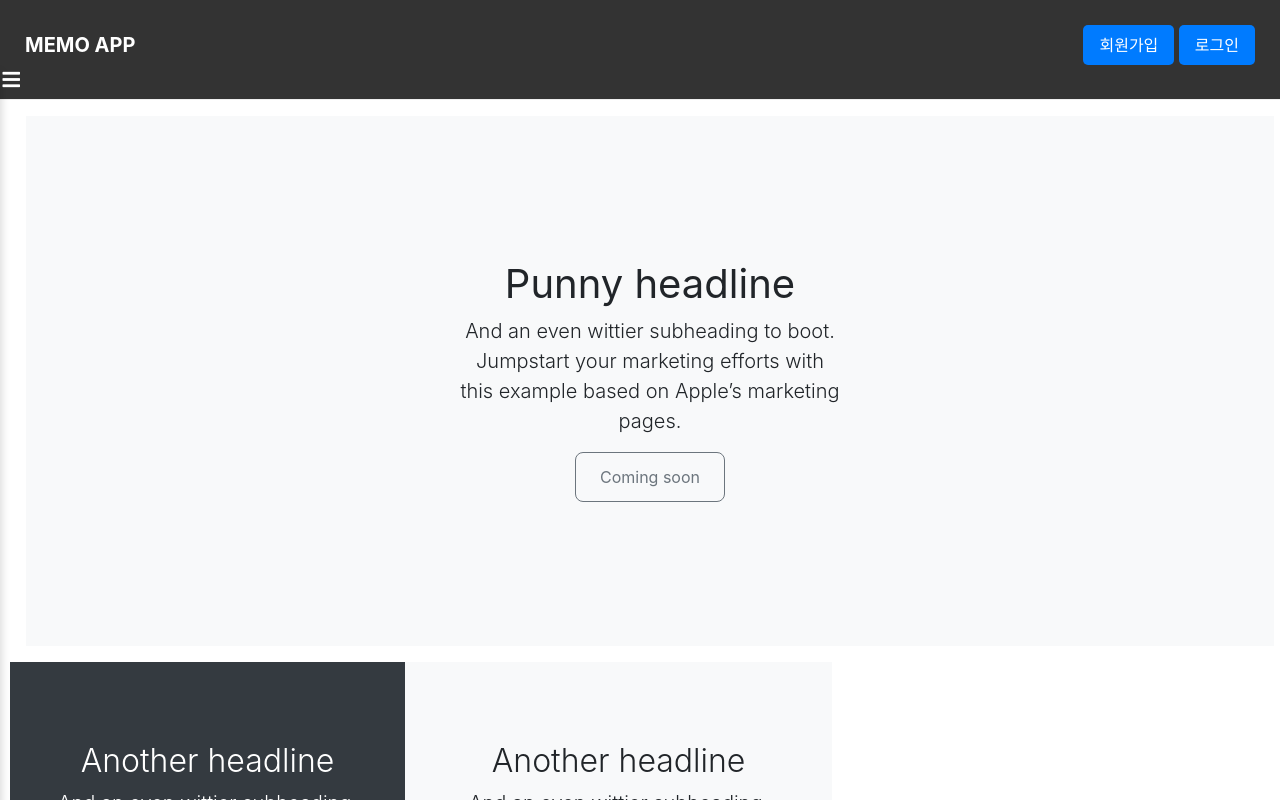
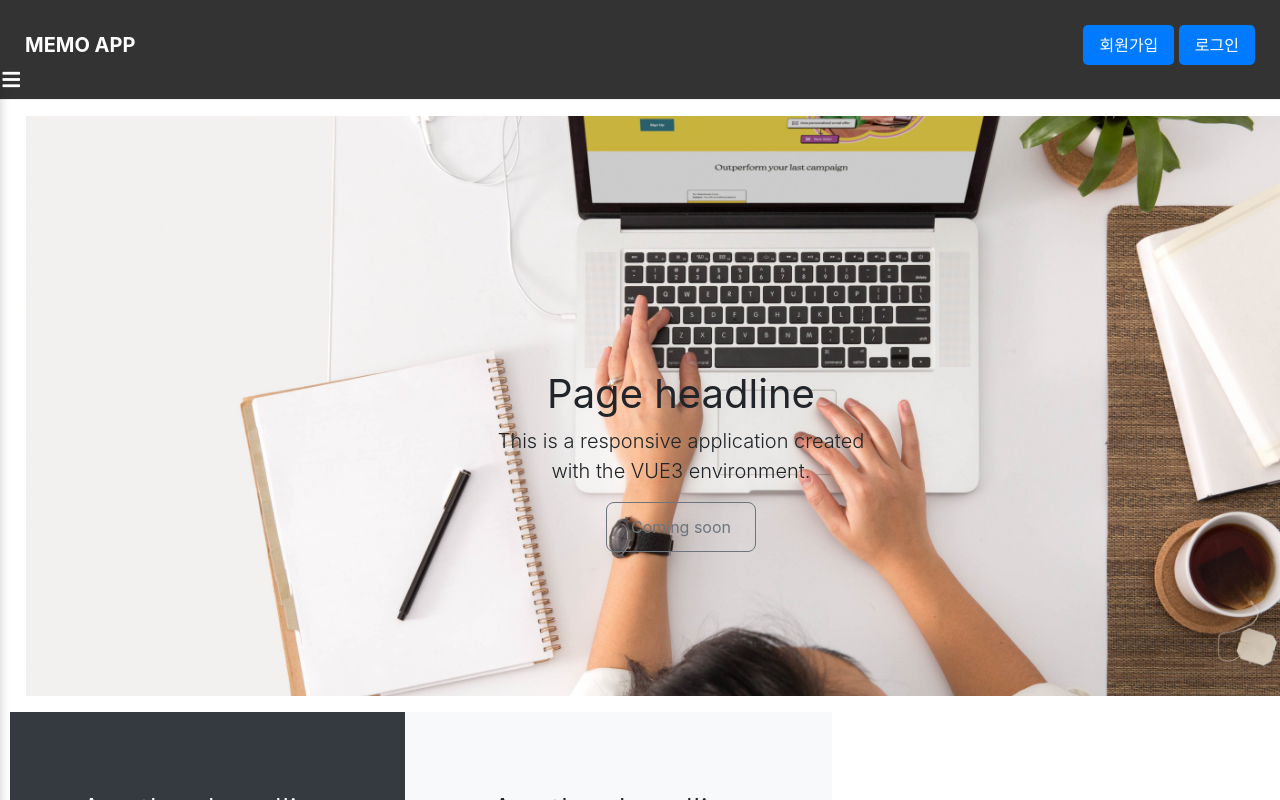
Before and after one commit to LJC0831/frontend, a Vue app: page / in a window 1280 px wide. Shown: the top 800 px of the page. Built offline with nearby package versions, Linux system fonts and the light colour scheme.

Commit message:
main 이미지 추가

```diff
--- a/src/components/main_01.vue
+++ b/src/components/main_01.vue
@@ -1,11 +1,13 @@
 <template>
   <div class="main">
     <!-- Header Section -->
-    <div class="position-relative overflow-hidden p-3 p-md-5 m-md-3 text-center bg-light">
-      <div class="col-md-5 p-lg-5 mx-auto my-5">
-        <h1 class="display-4 fw-normal">Punny headline</h1>
-        <p class="lead fw-normal">And an even wittier subheading to boot. Jumpstart your marketing efforts with this example based on Apple’s marketing pages.</p>
+    <div class="position-relative overflow-hidden p-3 p-md-5 m-md-3 text-center bg-light header-section">
+      <div class="col-md-5 p-lg-5 mx-auto my-5 header-content">
+        <div class="header-text">
+        <h1 class="display-4 fw-normal">Page headline</h1>
+        <p class="lead fw-normal" >This is a responsive application created with the VUE3 environment.</p>
         <a class="btn btn-outline-secondary" href="#">Coming soon</a>
+      </div>
       </div>
       <div class="product-device shadow-sm d-none d-md-block"></div>
       <div class="product-device product-device-2 shadow-sm d-none d-md-block"></div>
@@ -52,12 +54,31 @@
 <style scoped>
 /* 모바일 */
 @media (max-width: 768px) {
+  .header-section{
+   width:100%;
+  }
+}
 
+@media (min-width: 768px) {
+    .header-section{
+    min-width: 1300px;
+    }
+  }
+
+.header-text {
+  display: block; /* 블록 요소로 만듭니다. */
+  margin-top: 110px; /* 원하는 간격을 지정합니다. */
 }
+
 /* 부트스트랩 클래스 및 커스텀 스타일 작성 */
 /* 상단 섹션 스타일 */
 .position-relative {
   overflow: hidden;
+  /* 이미지 파일 경로를 수정해주세요 */
+  background-image: url("@/assets/main_img.jpg");
+  background-size: cover;
+  background-position: center;
+  background-repeat: no-repeat;
 }
 .p-lg-5 {
   padding: 3rem !important;
```
Also changed, not shown: src/assets/main_img.jpg (added).
